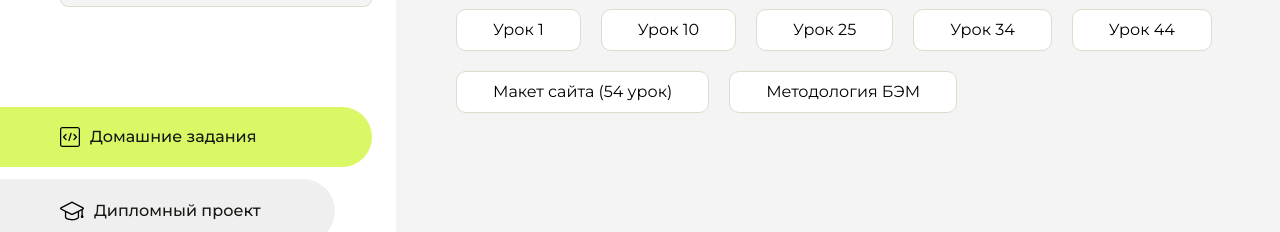
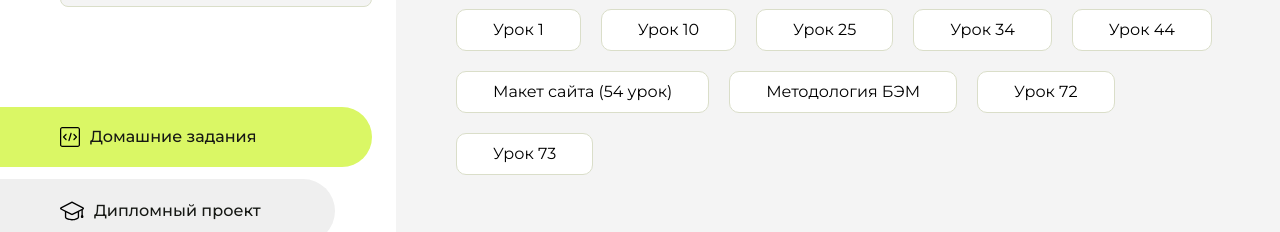
Before and after one commit to Leralera23/Aroken_homework, a plain HTML site: page index.html in a window 1280 px wide. Shown: the part 229-461 px from the top of the page. Drawn offline with Linux system fonts and the light colour scheme.

Commit message:
Update index.html

```diff
--- a/index.html
+++ b/index.html
@@ -113,6 +113,12 @@
                     <li class="content__list-item">
                         <a href="Lesson65/index.html">Методология БЭМ</a>
                     </li>
+                    <li class="content__list-item">
+                        <a href="Lesson72/index.html">Урок 72</a>
+                    </li>
+                    <li class="content__list-item">
+                        <a href="Lesson73/index.html">Урок 73</a>
+                    </li>
                 </ul>
             </div>
             <div class="content__block hidden" id="diplomBlock">
```
